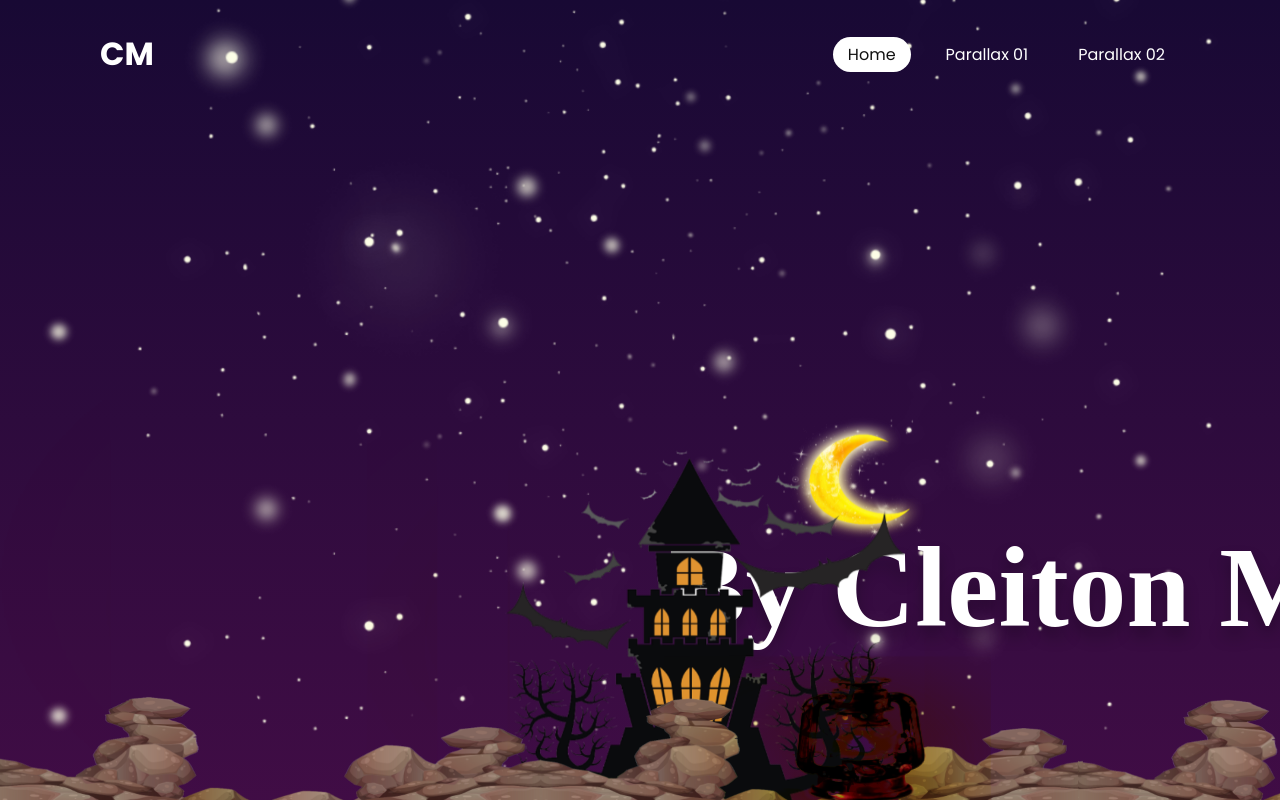
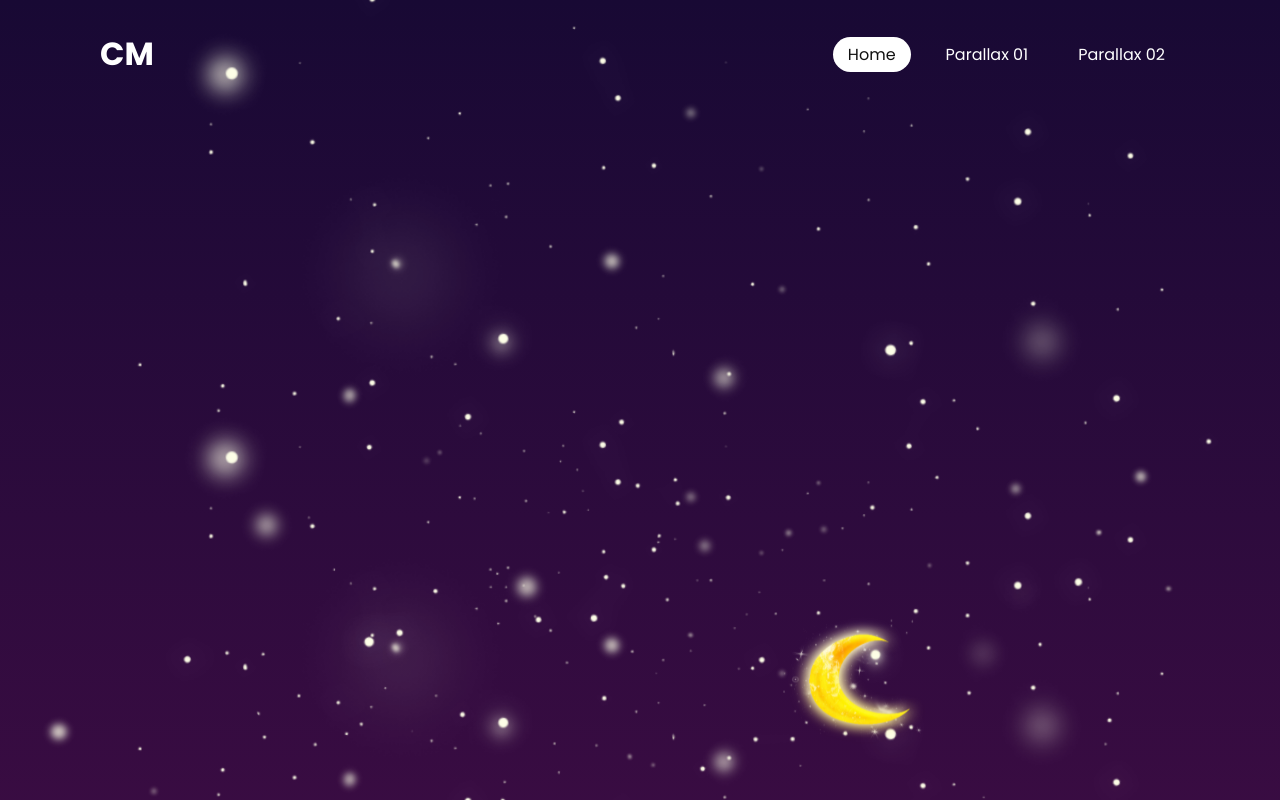
Before and after one commit to CleitonTorres/efeitos-diversos-frontend, a React (Create React App) app: page /parallax02 in a window 1280 px wide. Shown: the top 800 px of the page. Built offline with nearby package versions, Linux system fonts and the light colour scheme; the HTML template or start-up script is replaced by a standard one; a web font is replaced by a local one.

Commit message:
ajustado parallax 2

```diff
--- a/src/components/CSS/ParallaxSite.module.css
+++ b/src/components/CSS/ParallaxSite.module.css
@@ -16,7 +16,7 @@
 .section01 {
     position: relative;
     width: 100%;
-    height: 100vh;
+    height: 150vh;
     display: flex;
     justify-content: center;
     align-items: center;
@@ -40,6 +40,9 @@
     white-space: nowrap;
     text-shadow: 0px 10px 15px rgba(0, 0, 0, 0.25);
     font-family: 'Rancho', cursive;
+}
+.section01 .moon {
+    top: 500px;
 }
 .section01 img.taj {
     z-index: 2;
--- a/src/components/pages/ParallaxSite.jsx
+++ b/src/components/pages/ParallaxSite.jsx
@@ -17,7 +17,7 @@
         let value = window.scrollY;
 
         stars01.style.bottom = value * 0.05 + '%';
-        moon.style.bottom = value * -0.5 + 'px';
+        moon.style.top = (value * 0.5) + 600 + 'px';
         moon.style.left = value * -0.5 + 'px';
         castle.style.bottom = (value * 0.05) - 40 + 'px';
         text.style.right =  (value * 0.8) - 400 + 'px';
@@ -40,6 +40,7 @@
                 <img
                     src={moon}
                     alt=""
+                    className={styles.moon}
                     id="moon"
                 />
                 <h2
```
